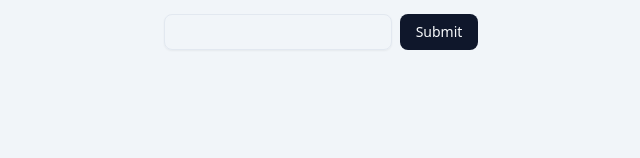
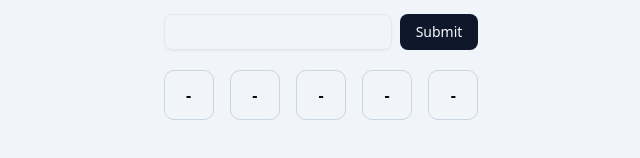
Before and after one commit to solidmedium/mini-wordle-app, a Next.js app: page / in a window 1280 px wide. Shown: the part 204-362 px from the top of the page, without its empty margins (319-959 px from the left). Built offline with nearby package versions, Linux system fonts and the light colour scheme.

Commit message:
add placeholder word

```diff
--- a/app/page.tsx
+++ b/app/page.tsx
@@ -26,13 +26,19 @@ export default function Home() {
   };
 
   const RenderRows = () => {
-    return wordArray.map((row, index) => {
-      return (
-        <div className="flex space-2 my-5 justify-between" key={index}>
-          <RenderWords  word={row} />
+    return (
+      wordArray.length > 0 ? (
+        wordArray.map((row, index) => (
+          <div className="flex space-2 my-5 justify-between" key={index}>
+            <RenderWords  word={row} />
+          </div>
+        ))
+      ) : (
+        <div className="flex space-2 my-5 justify-between">
+          <RenderWords word={'-----'} />
         </div>
-      );
-    });
+      )
+    );
   };
 
   const RenderWords = (word: { word: string }) => {
@@ -55,7 +61,7 @@ export default function Home() {
         <h1 className="text-4xl mb-3">Guess the word</h1>
         <div className="flex w-full max-w-sm items-center space-x-2">
           <Input onChange={(e) => handleOnchange(e)} maxLength={5} minLength={5} value={guess} className="uppercase" />
-          <Button onClick={() => handleSubmit()}>Submit</Button>
+          <Button onClick={handleSubmit}>Submit</Button>
         </div>
         {errorMessage && <p className="text-red-500 my-3">{errorMessage}</p>}
         <RenderRows />
```
